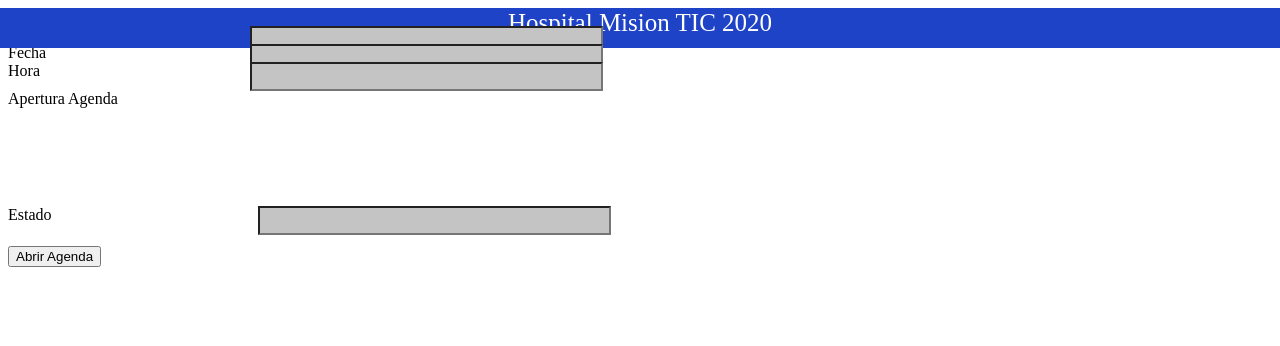
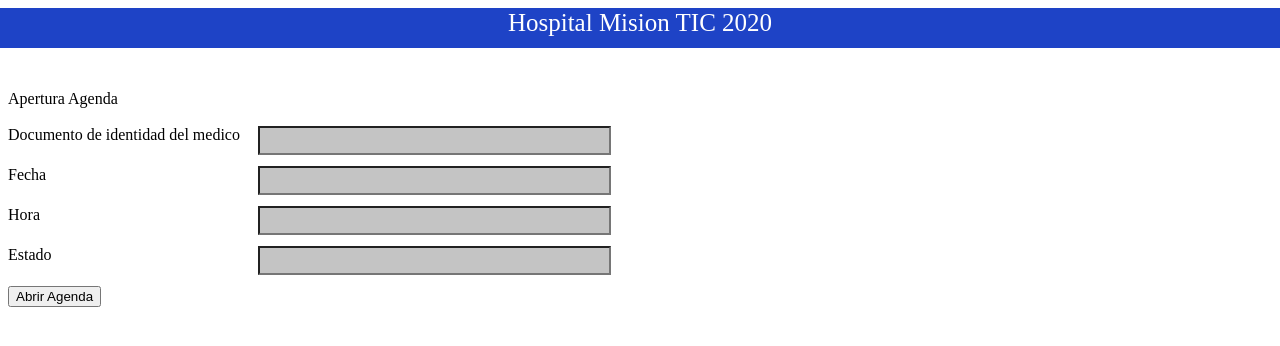
Before and after one commit to MSRestreLeon/Grupo-5-, a Flask app: page /superAdministrador/aperturaAgenda in a window 1280 px wide; the page is wider, and only the part inside the window is pictured. Shown: the top 346 px of that part. Run offline with Flask 2, Linux system fonts and the light colour scheme.

Commit message:
altualizacion frontend agregar agenda

```diff
--- a/003_proyecto/static/css/medico.css
+++ b/003_proyecto/static/css/medico.css
@@ -292,7 +292,11 @@
     top: 90px;
 
 }
-.buttonEditarPaciente{
+.buttonEditarMedico{
     position: absolute;
     top: 246px;
 }
+.buttonApertura{
+    position: absolute;
+    top: 286px;
+}
--- a/003_proyecto/templates/aperturaAgenda.html
+++ b/003_proyecto/templates/aperturaAgenda.html
@@ -20,15 +20,13 @@
     </div>
     <div >Favor ingrese el documento de identidad del medico </div>
     <form action="" method="">
-    <div>
-    <div >            Documento de identidad del medico <input id="docMedico" name="docMedico" type="text" class="perfil" > </div>
-    <div >              Fecha                      <input id="fecha" name="especialidad" type="text"  class="perfil"> </div>
-    <div  >               Hora                            <input id="hora" name="estado" type="text"  class="perfil"> </div>
-    <var>
-        <p></p>
-    </var>
-    <div  style="margin-bottom: 5%;" class="cargo">               Estado                            <input id="estado" name="estado" type="text"  class="perfil"> </div>
-    <div><button type="submit" onclick="validarEdicion()" class="buttonEditarPaciente">Abrir Agenda</button></div>
+    <div >
+    <div class="documento">            Documento de identidad del medico <input id="docMedico" name="docMedico" type="text" class="perfil" > </div>
+    <div class="nombre">               Fecha                      <input id="fecha" name="fecha" type="text"  class="perfil"> </div>
+    <div class="cargo">                Hora                            <input id="hora" name="hora" type="text"  class="perfil"> </div>
+    <div class="genero">               Estado                            <input id="estado" name="estado" type="text"  class="perfil"> </div>
+
+    <div><button type="submit" onclick="validarEdicion()" class="buttonApertura">Abrir Agenda</button></div>
   </form>
 </div>
 </body>
@@ -38,27 +36,15 @@
     var fecha = document.getElementById("fecha").value;
     var hora = document.getElementById("hora").value;
     var estado = document.getElementById("estado").value;
-    if ((docMedico=="")==false){
-        if (isNaN(docMedico)==false) {
-            alert('Cedula actualizada');
-        }else{alert('[ERROR] Datos no guardados, favor ingrese corectamente el documento de identidad');}
-    }
-    if ((fecha=="")==false){
-        if (isNaN(fecha)) {
-            alert('Especialidad actualizada');
-        }else{alert('[ERROR] Datos no guardados, favor ingrese corectamente la fecha');}
-    }
-    if ((hora=="")==false) {
-        if ((hora="activo") || (estado="inactivo")) {
-            alert('Estado actualizado');
-        }else{alert('[ERROR] Datos no guardados, favor ingrese corectamente la hora');}
-    }
-    if ((estado=="")==false) {
-        if ((estado="activo") || (estado="inactivo")) {
-            alert('Estado actualizado');
-        }else{alert('[ERROR] Datos no guardados, favor ingrese corectamente el estado');}
-    }
-
+    if (((docMedico=="")==false)&&(isNaN(docMedico)==false)) {
+      if ((fecha=="")==false) {
+        if ((hora=="")==false) {
+          if ((estado=="")==false) {
+            alert('Cita cargada')
+          }else{alert('Favor llenar estado')}
+        }else{alert('Favor llenar hora')}
+      }else{alert('Favor llenar fecha')}
+    }else{alert('Favor llenar documento de identidad de medico o revisar el dato ingresado')}
   }
     function refSuperAdmin() {
     location.href="http://127.0.0.1:5000/superAdministrador"
--- a/003_proyecto/templates/editarMedico.html
+++ b/003_proyecto/templates/editarMedico.html
@@ -24,7 +24,7 @@
     <div class="documento">            Documento de identidad del medico <input id="docMedico" name="docMedico" type="text" class="perfil" > </div>
     <div class="nombre">               Especialidad                      <input id="especialidad" name="especialidad" type="text"  class="perfil"> </div>
     <div class="cargo">               Estado                            <input id="estado" name="estado" type="text"  class="perfil"> </div>
-    <div><button type="submit" onclick="validarEdicion()" class="buttonEditarPaciente">Editar Paciente</button></div>
+    <div><button type="submit" onclick="validarEdicion()" class="buttonEditarMedico">Editar Paciente</button></div>
   </form>
 </body>
 <script>
```
